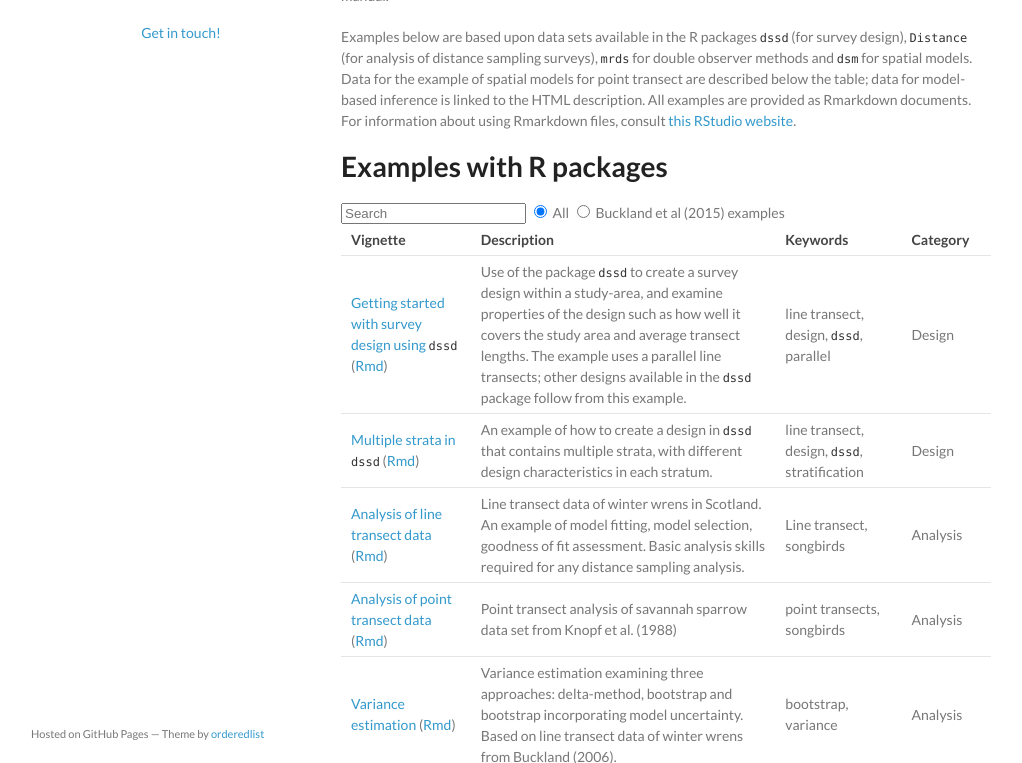
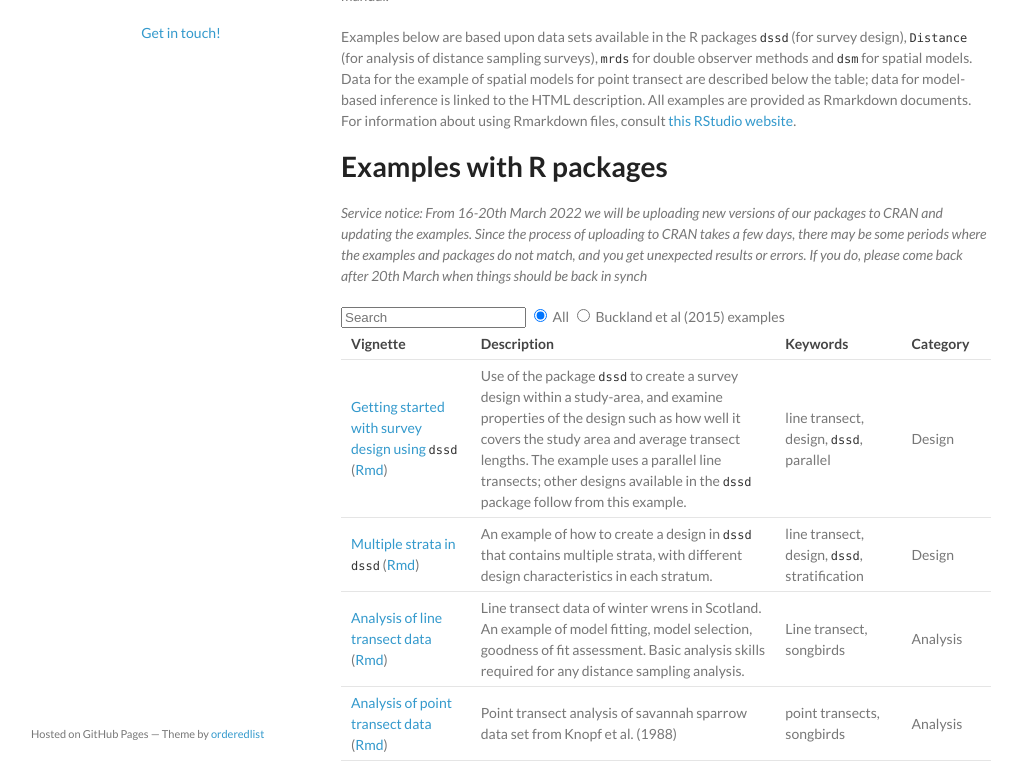
Before and after one commit to distanceexamples/distanceexamples.github.io, a Jekyll site: the page built from index.md, in a window 1280 px wide and 900 px high, cut to the strip 137-900 px from the top of the window. Shown: the whole strip, without its empty margins (129-1151 px from the left). Built offline with Jekyll 4.4.1, drawn with Linux system fonts in a browser that asks for light colours.

Commit message:
Added service notice about updates

```diff
--- a/index.md
+++ b/index.md
@@ -12,6 +12,7 @@ Examples below are based upon data sets available in the R packages `dssd` (for
 
 # Examples with R packages
 
+_Service notice: From 16-20th March 2022 we will be uploading new versions of our packages to CRAN and updating the examples.  Since the process of uploading to CRAN takes a few days, there may be some periods where the examples and packages do not match, and you get unexpected results or errors.  If you do, please come back after 20th March when things should be back in synch_
 
 <form>
   <input type="search" id="table-filter" data-table="order-table" placeholder="Search">
```
